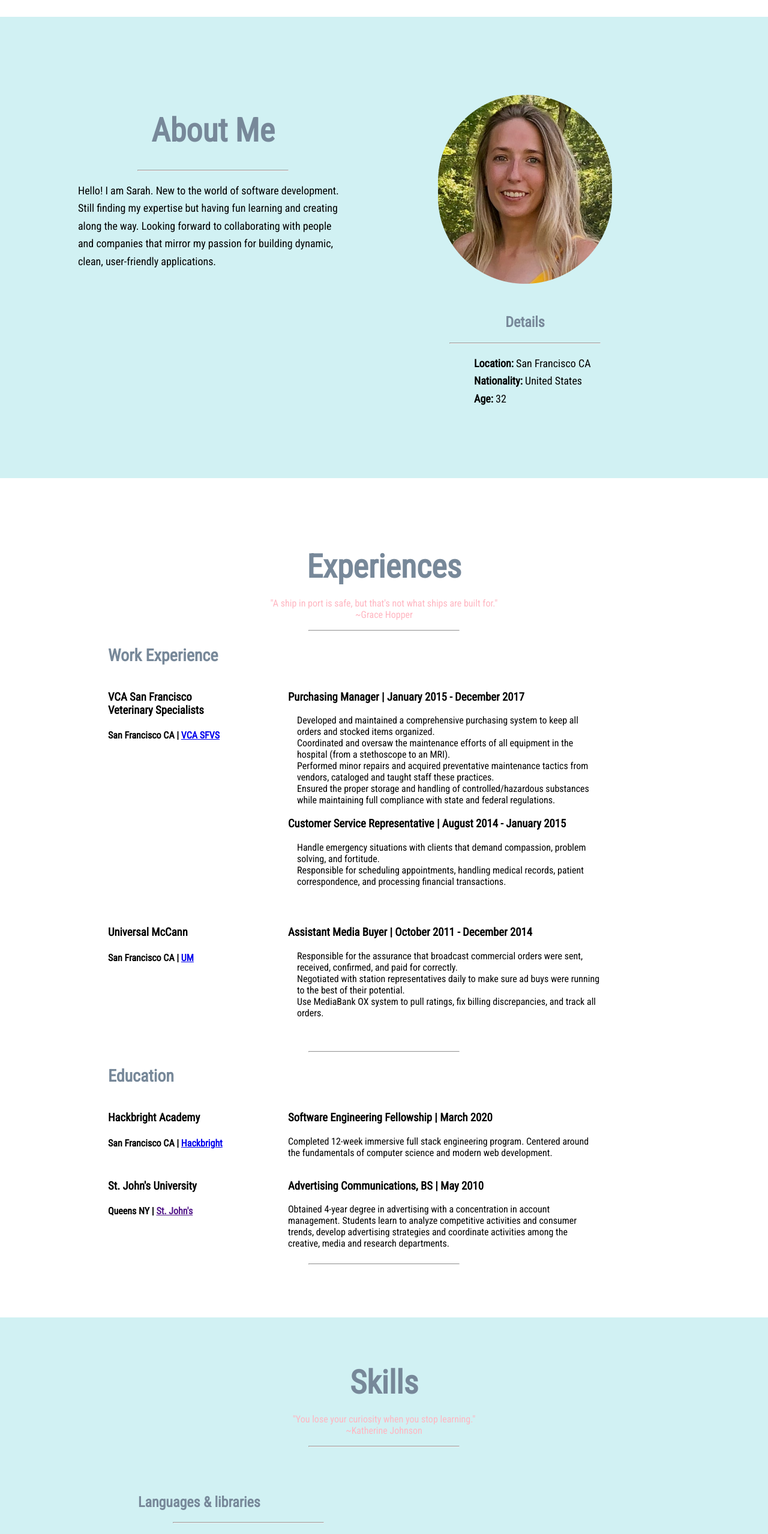
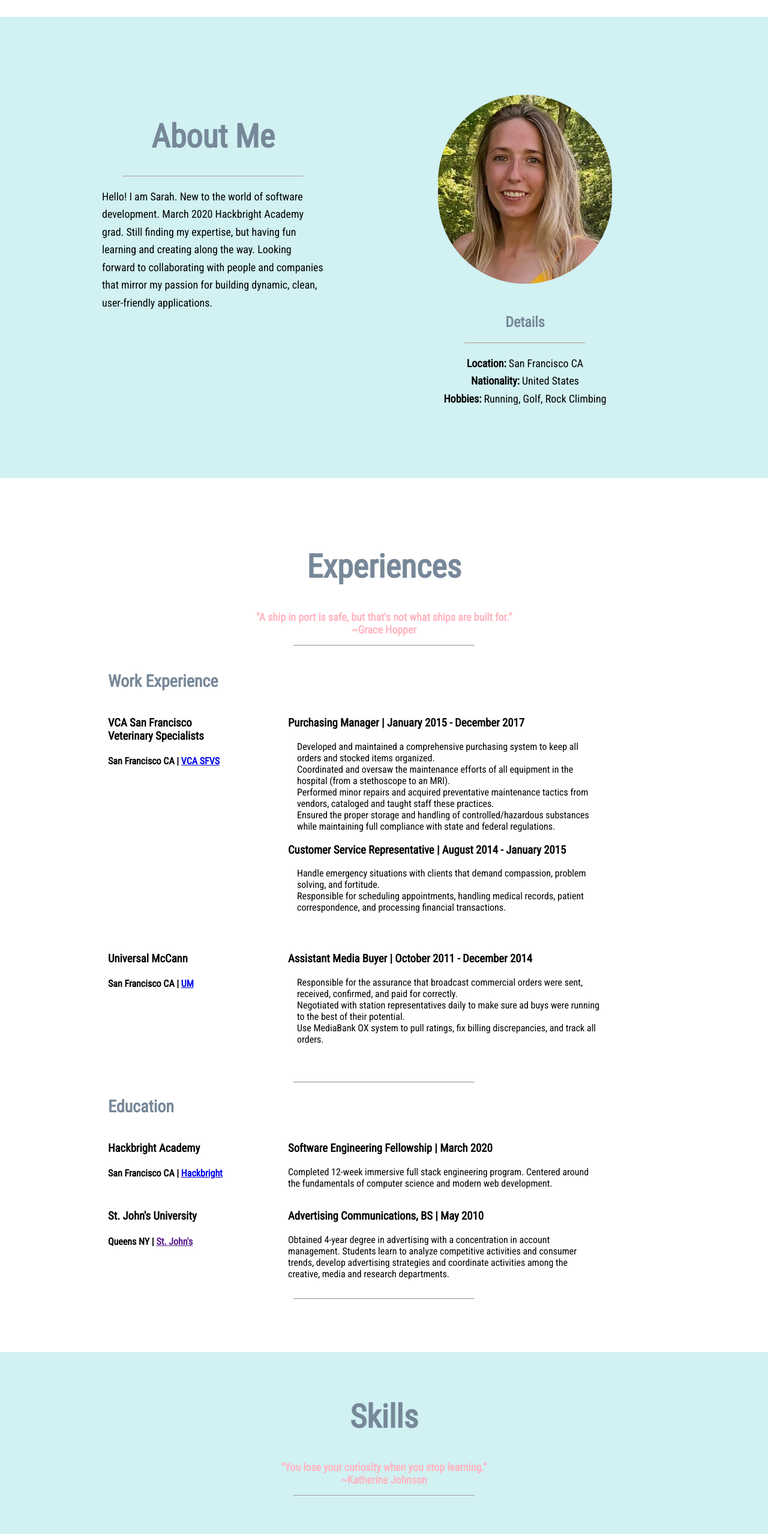
Before and after one commit to sarahbethfry/my-website, a React (Create React App) app: page / in a window 1280 px wide. Shown: the part 780-3337 px from the top of the page at 60% size. Built offline with nearby package versions, Linux system fonts and the light colour scheme.

Commit message:
updated About me section and add more styling to index.css

```diff
--- a/src/AboutMe/AboutMe.jsx
+++ b/src/AboutMe/AboutMe.jsx
@@ -9,18 +9,18 @@ const AboutMe = (props) => {
         <h1>About Me</h1>
         <hr />
         <p>
-          Hello! I am Sarah. New to the world of software development. Still
-          finding my expertise but having fun learning and creating along the
-          way. Looking forward to collaborating with people and companies that
-          mirror my passion for building dynamic, clean, user-friendly
-          applications.
+          Hello! I am Sarah. New to the world of software development. March
+          2020 Hackbright Academy grad. Still finding my expertise, but having
+          fun learning and creating along the way. Looking forward to
+          collaborating with people and companies that mirror my passion for
+          building dynamic, clean, user-friendly applications.
         </p>
       </div>
       <div>
         <ProfilePic />
         <div className={classes.details}>
           <h2> Details </h2>
-          <hr />
+          <hr className={classes.detailsLine} />
           <ul className={classes.detailsList}>
             <li>
               <strong>Location:</strong> San Francisco CA
@@ -29,7 +29,7 @@ const AboutMe = (props) => {
               <strong>Nationality:</strong> United States
             </li>
             <li>
-              <strong>Age:</strong> 32
+              <strong>Hobbies:</strong> Running, Golf, Rock Climbing
             </li>
           </ul>
         </div>
--- a/src/AboutMe/AboutMe.module.css
+++ b/src/AboutMe/AboutMe.module.css
@@ -6,18 +6,15 @@
   margin-left: auto;
 }
 
-h1 {
-  font-size: 54px;
-  text-align: center;
-  color: lightslategray;
-  margin-bottom: 20px;
+.detailsLine {
+  width: 200px;
 }
 
 .paragraph {
   position: relative;
   font-size: 18px;
   line-height: 1.64;
-  margin: 10px 10px;
+  margin: 20px 50px;
 }
 
 .details {
@@ -26,8 +23,7 @@ h1 {
 
 .detailsList {
   list-style: none;
-  text-align: left;
-  padding-left: 200px;
+  text-align: center;
   line-height: 1.64;
   font-size: 18px;
 }
--- a/src/AboutMe/ProfilePic/ProfilePic.module.css
+++ b/src/AboutMe/ProfilePic/ProfilePic.module.css
@@ -1,13 +1,4 @@
 .ProfilePic {
   padding: 30px 140px;
-  border: lightslategray;
   vertical-align: middle;
 }
-
-h2 {
-  color: lightslategray;
-}
-
-hr {
-  width: 250px;
-}
--- a/src/Experiences/Experiences.jsx
+++ b/src/Experiences/Experiences.jsx
@@ -76,13 +76,13 @@ const Experiences = (props) => {
   return (
     <div id="experiences" className={classes.Experiences}>
       <h1>Experiences</h1>
-      <p className={classes.lead}>
-        {" "}
+      <h6>
         "A ship in port is safe, but that's not what ships are built for."
         <br />
         ~Grace Hopper
-      </p>
-      <hr />
+        <hr />
+      </h6>
+
       <h2 className={classes.h2}>Work Experience</h2>
       {careers.map((career) => (
         <WorkExperience
--- a/src/Experiences/Experiences.module.css
+++ b/src/Experiences/Experiences.module.css
@@ -1,11 +1,6 @@
 .Experiences {
   max-width: 1280px;
   padding: 80px 180px;
-}
-
-.lead {
-  text-align: center;
-  color: lightpink;
 }
 
 .h2 {
--- a/src/NavBar/NavBar.module.css
+++ b/src/NavBar/NavBar.module.css
@@ -6,3 +6,7 @@
   background-blend-mode: overlay;
   z-index: 999;
 }
+
+ul {
+  padding: 0;
+}
--- a/src/NavBar/NavItem/NavItem.module.css
+++ b/src/NavBar/NavItem/NavItem.module.css
@@ -7,10 +7,6 @@
   font-size: 25px;
 }
 
-ul {
-  padding: 0;
-}
-
 .NavItem:hover,
 .NavItem:active {
   background-color: pink;
--- a/src/Projects/Projects.jsx
+++ b/src/Projects/Projects.jsx
@@ -28,11 +28,12 @@ const Projects = (props) => {
   return (
     <div id="projects" className={classes.Projects}>
       <h1>Projects</h1>
-      <p className={classes.lead}>
+      <h6>
         "To create one's world in any of the arts takes courage.” <br /> ~
         Georgia O'Keeffe
-      </p>
-      <hr />
+        <hr />
+      </h6>
+
       {projectPics.map((pic) =>
         pic.courseLink ? (
           <ProjectPic
--- a/src/Projects/Projects.module.css
+++ b/src/Projects/Projects.module.css
@@ -1,11 +1,6 @@
 .Projects {
   max-width: 1280px;
   padding: 40px 180px;
-}
-
-p.lead {
-  text-align: center;
-  color: lightpink;
 }
 
 .ProjectPic {
--- a/src/Skills/Skills.jsx
+++ b/src/Skills/Skills.jsx
@@ -120,12 +120,13 @@ const Skills = (props) => {
   return (
     <div id="skills" className={classes.Skills}>
       <h1>Skills</h1>
-      <p className={classes.lead}>
+      <h6>
         "You lose your curiosity when you stop learning."
         <br />
         ~Katherine Johnson
-      </p>
-      <hr />
+        <hr />
+      </h6>
+
       <div className={classes.row}>
         <div className={classes.column}>
           {skillsLeft.map((skillL) => (
--- a/src/Skills/Skills.module.css
+++ b/src/Skills/Skills.module.css
@@ -2,11 +2,6 @@
   max-width: 1280px;
   background-color: #d1f1f3;
   padding: 40px 180px;
-}
-
-p.lead {
-  text-align: center;
-  color: lightpink;
 }
 
 .row {
--- a/src/index.css
+++ b/src/index.css
@@ -3,3 +3,24 @@ body {
   padding: 0;
   font-family: "Roboto Condensed", sans-serif;
 }
+h1 {
+  font-size: 54px;
+  text-align: center;
+  color: lightslategray;
+  margin-bottom: 20px;
+}
+
+h2 {
+  color: lightslategray;
+}
+
+h6 {
+  text-align: center;
+  color: lightpink;
+  font-size: 18px;
+}
+
+hr {
+  width: 300px;
+  margin-top: 15px;
+}
```
